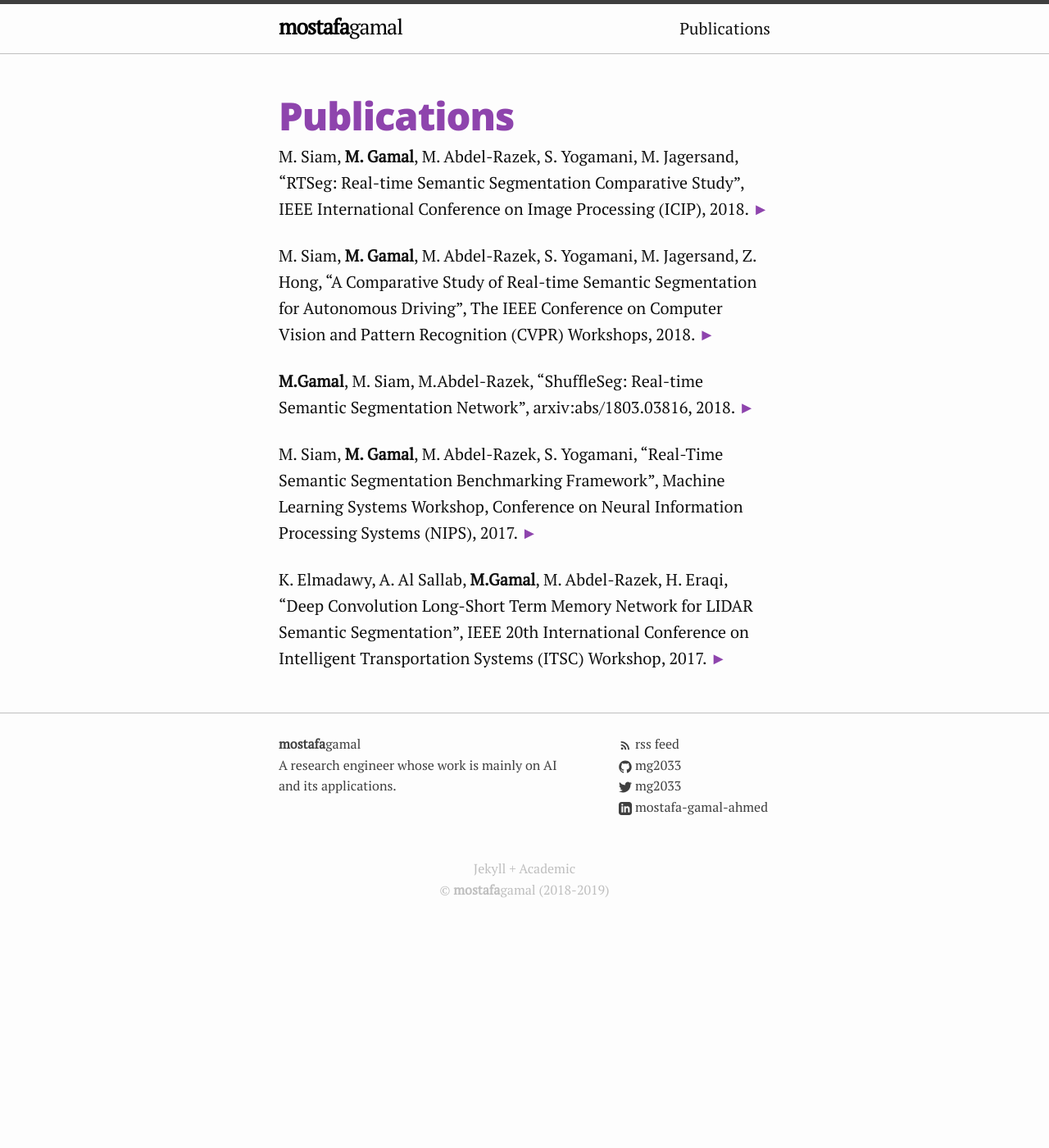
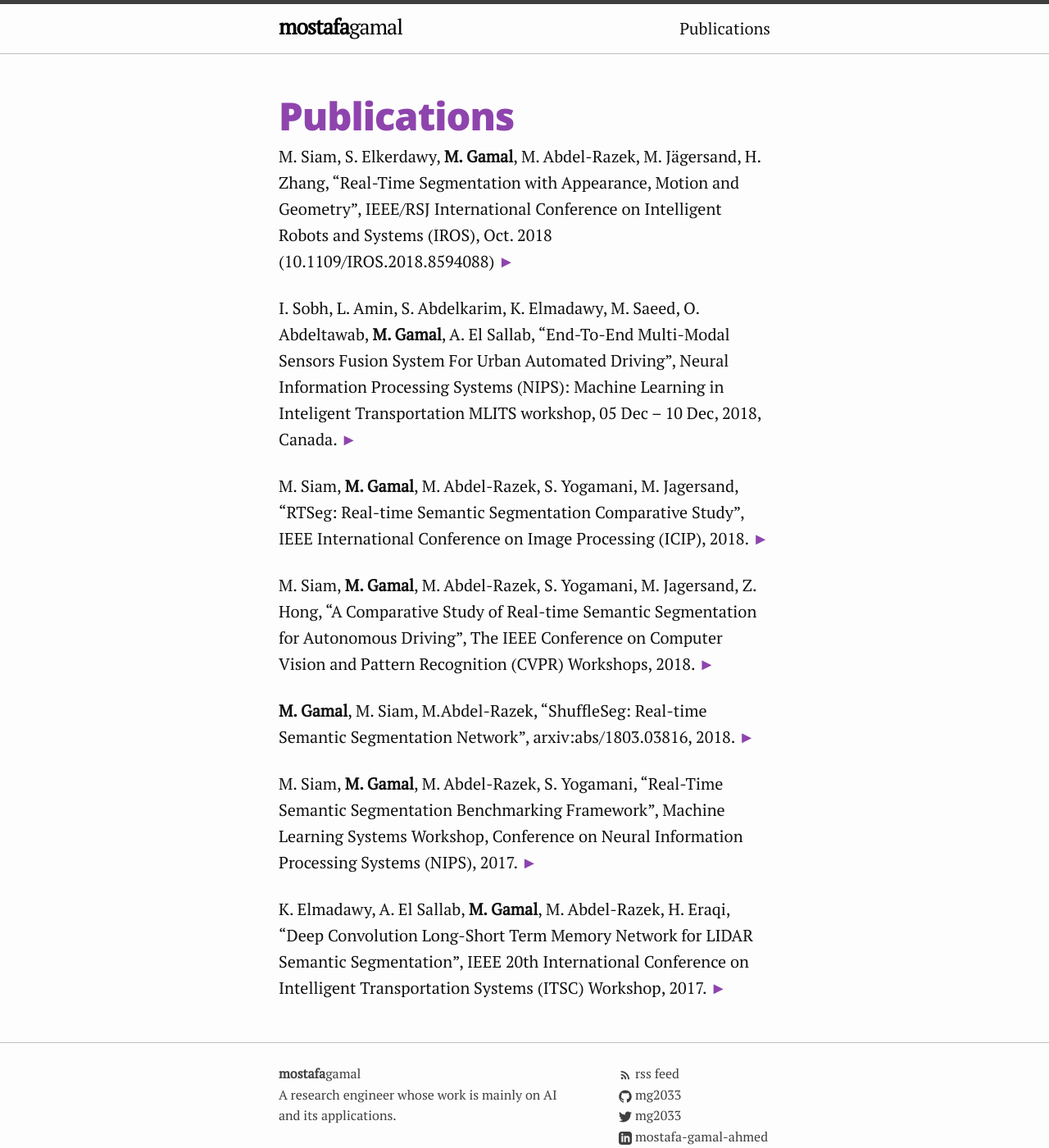
Before and after one commit to MG2033/mg2033.github.io, a Jekyll site: the page built from publications.md, in a window 1280 px wide and 1400 px high. Shown: the whole window at 82% size. Built offline with Jekyll 4.4.1, drawn with Linux system fonts in a browser that asks for light colours.

Commit message:
Update publications.md

```diff
--- a/publications.md
+++ b/publications.md
@@ -3,13 +3,16 @@ layout: page
 title:  "Publications"
 ---
 
+M. Siam, S. Elkerdawy, **M. Gamal**, M. Abdel-Razek, M. Jägersand, H. Zhang, "Real-Time Segmentation with Appearance, Motion and Geometry", IEEE/RSJ International Conference on Intelligent Robots and Systems (IROS), Oct. 2018 (10.1109/IROS.2018.8594088) [►](https://ieeexplore.ieee.org/document/8594088/)
+
+I. Sobh, L. Amin, S. Abdelkarim, K. Elmadawy, M. Saeed, O. Abdeltawab, **M. Gamal**, A. El Sallab, "End-To-End Multi-Modal Sensors Fusion System For Urban Automated Driving", Neural Information Processing Systems (NIPS): Machine Learning in Inteligent Transportation MLITS workshop, 05 Dec – 10 Dec, 2018, Canada. [►](https://openreview.net/forum?id=Byx4Xkqjcm)
 
 M. Siam, **M. Gamal**, M. Abdel-Razek, S. Yogamani, M. Jagersand, "RTSeg: Real-time Semantic Segmentation Comparative Study", IEEE International Conference on Image Processing (ICIP), 2018. [►](https://arxiv.org/abs/1803.02758)
 
 M. Siam, **M. Gamal**, M. Abdel-Razek, S. Yogamani, M. Jagersand, Z. Hong, "A Comparative Study of Real-time Semantic Segmentation for Autonomous Driving", The IEEE Conference on Computer Vision and Pattern Recognition (CVPR) Workshops, 2018. [►](http://openaccess.thecvf.com/content_cvpr_2018_workshops/w12/html/Siam_A_Comparative_Study_CVPR_2018_paper.html)
 
-**M.Gamal**, M. Siam, M.Abdel-Razek, "ShuffleSeg: Real-time Semantic Segmentation Network", arxiv:abs/1803.03816, 2018. [►](https://arxiv.org/abs/1803.03816)
+**M. Gamal**, M. Siam, M.Abdel-Razek, "ShuffleSeg: Real-time Semantic Segmentation Network", arxiv:abs/1803.03816, 2018. [►](https://arxiv.org/abs/1803.03816)
 
 M. Siam, **M. Gamal**, M. Abdel-Razek, S. Yogamani, "Real-Time Semantic Segmentation Benchmarking Framework", Machine Learning Systems Workshop, Conference on Neural Information Processing Systems (NIPS), 2017. [►](http://learningsys.org/nips17/assets/papers/paper_20.pdf)
 
-K. Elmadawy, A. Al Sallab, **M.Gamal**, M. Abdel-Razek, H. Eraqi, "Deep Convolution Long-Short Term Memory Network for LIDAR Semantic Segmentation", IEEE 20th International Conference on Intelligent Transportation Systems (ITSC) Workshop, 2017. [►](https://www.researchgate.net/publication/320812046_Deep_Convolution_Long-Short_Term_Memory_Network_for_LIDAR_Semantic_Segmentation)
+K. Elmadawy, A. El Sallab, **M. Gamal**, M. Abdel-Razek, H. Eraqi, "Deep Convolution Long-Short Term Memory Network for LIDAR Semantic Segmentation", IEEE 20th International Conference on Intelligent Transportation Systems (ITSC) Workshop, 2017. [►](https://www.researchgate.net/publication/320812046_Deep_Convolution_Long-Short_Term_Memory_Network_for_LIDAR_Semantic_Segmentation)
```
